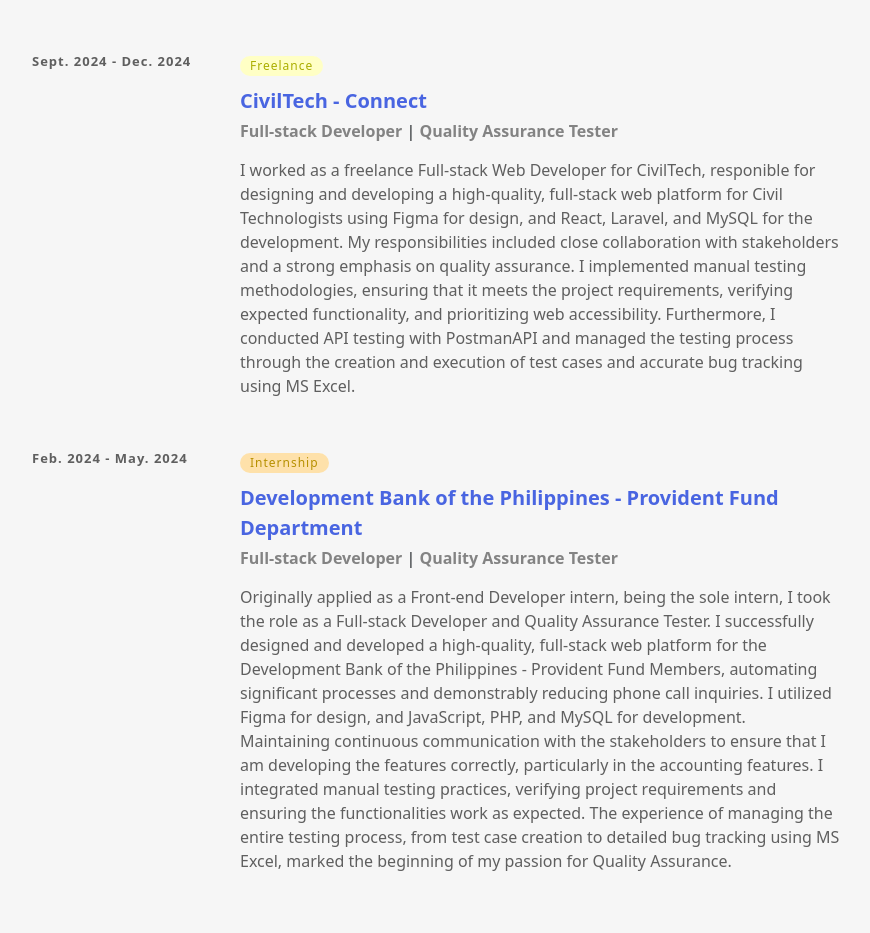
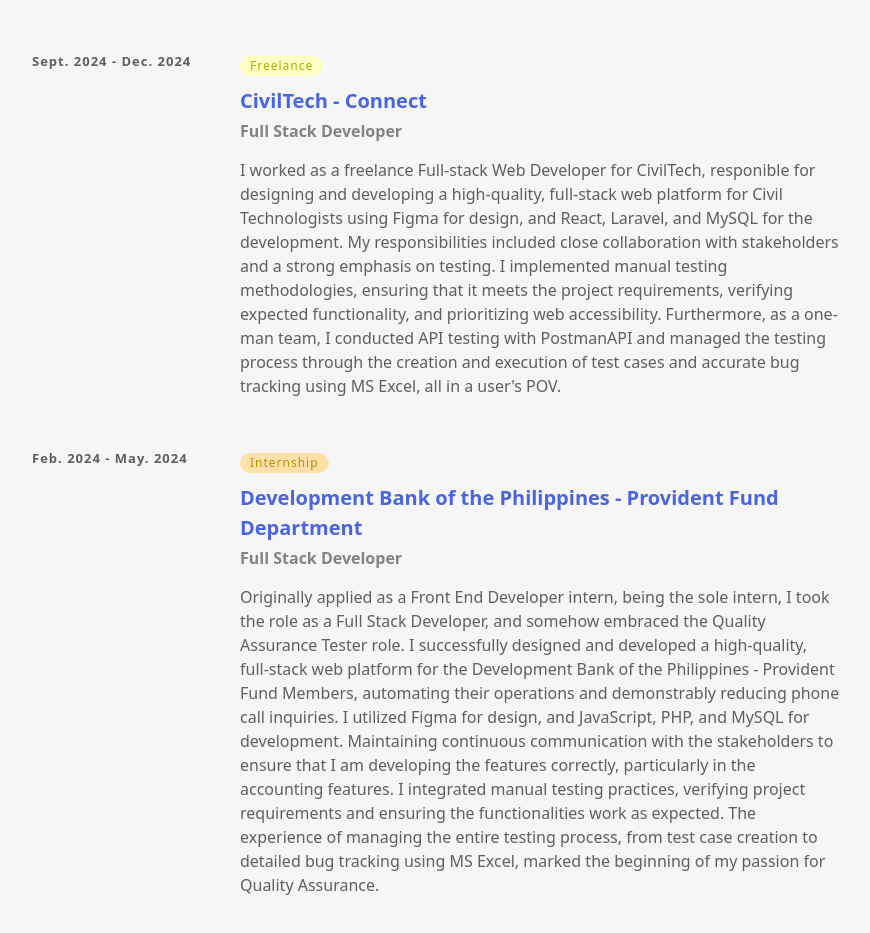
Before and after one commit to twopiiii/v1.Web-Portfolio, a plain HTML site: page index.html in a window 1280 px wide. Shown: the part 5560-6493 px from the top of the page, without its empty margins (204-1074 px from the left). Drawn offline with nearby package versions, Linux system fonts and the light colour scheme.

Commit message:
minimal fix

```diff
--- a/index.html
+++ b/index.html
@@ -118,8 +118,8 @@
           <div class="hero-btns">
             <button class="cv main-btn">
               <a
-                href="files/CV - Besayte Jomar Kristoffer.pdf"
-                download="CV - Bessayte Jomar Krisstoffer.pdf"
+                href="files/Jomar Kristoffer Besayte_CV.pdf"
+                download="Jomar Kristoffer Besayte_CV.pdf"
                 >Download CV <i class="fas fa-download"></i
               ></a>
             </button>
--- a/js/experience.js
+++ b/js/experience.js
@@ -2,18 +2,18 @@ const experiences = [
   {
     dateSpan: "Sept. 2024 - Dec. 2024",
     type: "Freelance",
-    position: ["Full-stack Developer", "Quality Assurance Tester"],
+    position: ["Full Stack Developer"],
     company: "CivilTech - Connect",
     description:
-      "I worked as a freelance Full-stack Web Developer for CivilTech, responible for designing and developing a high-quality, full-stack web platform for Civil Technologists using Figma for design, and React, Laravel, and MySQL for the development. My responsibilities included close collaboration with stakeholders and a strong emphasis on quality assurance. I implemented manual testing methodologies, ensuring that it meets the project requirements, verifying expected functionality, and prioritizing web accessibility. Furthermore, I conducted API testing with PostmanAPI and managed the testing process through the creation and execution of test cases and accurate bug tracking using MS Excel.",
+      "I worked as a freelance Full-stack Web Developer for CivilTech, responible for designing and developing a high-quality, full-stack web platform for Civil Technologists using Figma for design, and React, Laravel, and MySQL for the development. My responsibilities included close collaboration with stakeholders and a strong emphasis on testing. I implemented manual testing methodologies, ensuring that it meets the project requirements, verifying expected functionality, and prioritizing web accessibility. Furthermore, as a one-man team, I conducted API testing with PostmanAPI and managed the testing process through the creation and execution of test cases and accurate bug tracking using MS Excel, all in a user's POV.",
   },
   {
     dateSpan: "Feb. 2024 - May. 2024",
     type: "Internship",
-    position: ["Full-stack Developer", "Quality Assurance Tester"],
+    position: ["Full Stack Developer"],
     company: "Development Bank of the Philippines - Provident Fund Department",
     description:
-      "Originally applied as a Front-end Developer intern, being the sole intern, I took the role as a Full-stack Developer and Quality Assurance Tester. I successfully designed and developed a high-quality, full-stack web platform for the Development Bank of the Philippines - Provident Fund Members, automating significant processes and demonstrably reducing phone call inquiries. I utilized Figma for design, and JavaScript, PHP, and MySQL for development. Maintaining continuous communication with the stakeholders to ensure that I am developing the features correctly, particularly in the accounting features. I integrated manual testing practices, verifying project requirements and ensuring the functionalities work as expected. The experience of managing the entire testing process, from test case creation to detailed bug tracking using MS Excel, marked the beginning of my passion for Quality Assurance.",
+      "Originally applied as a Front End Developer intern, being the sole intern, I took the role as a Full Stack Developer, and somehow embraced the Quality Assurance Tester role. I successfully designed and developed a high-quality, full-stack web platform for the Development Bank of the Philippines - Provident Fund Members, automating their operations and demonstrably reducing phone call inquiries. I utilized Figma for design, and JavaScript, PHP, and MySQL for development. Maintaining continuous communication with the stakeholders to ensure that I am developing the features correctly, particularly in the accounting features. I integrated manual testing practices, verifying project requirements and ensuring the functionalities work as expected. The experience of managing the entire testing process, from test case creation to detailed bug tracking using MS Excel, marked the beginning of my passion for Quality Assurance.",
   },
 ];
 
```
Also changed, not shown: 2 other files.
